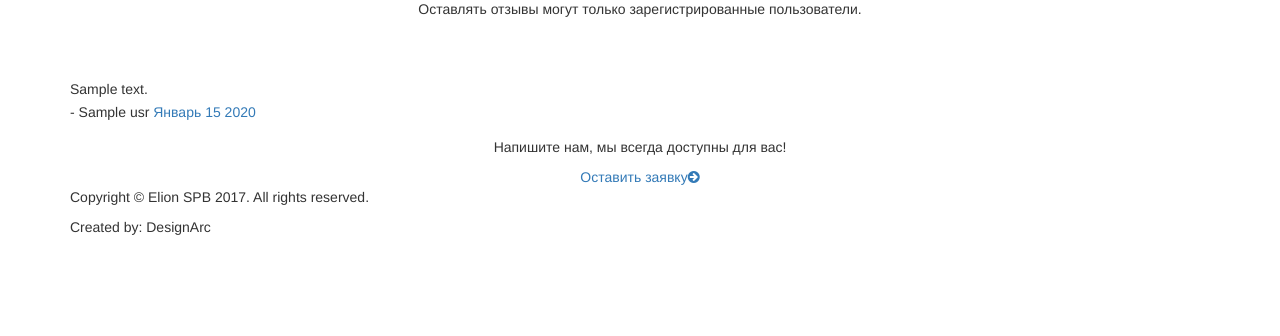
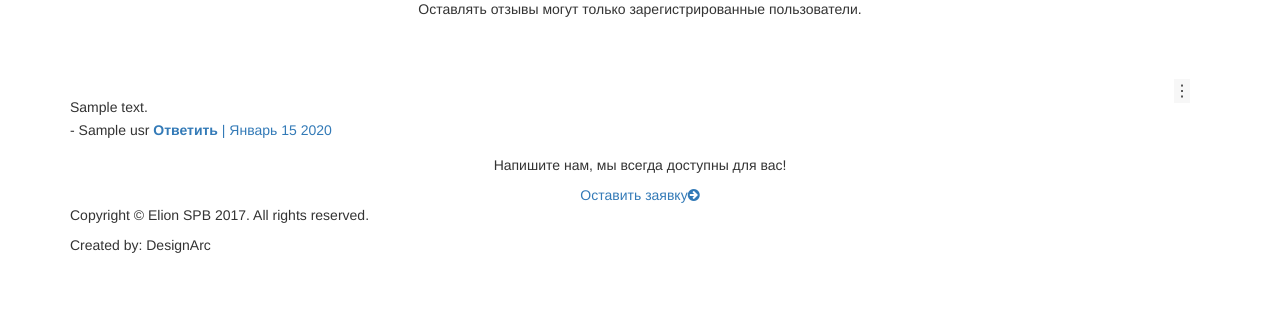
Before and after one commit to Nekr0bz/Elion, a Django app: template guestbook/templates/guestbook/index.html in a window 1280 px wide. Shown: the part 464-800 px from the top of the page. Run offline with Django 3.2, Linux system fonts and the light colour scheme; the template is opened without the code that fills it: most values are stand-ins (such as "Sample title", 1, 10 or a date in 2020); some libraries are stand-ins or nearby versions.

Commit message:
Добавлены кнопки для отзывов: "удалить", "изменить", "ответить".

```diff
--- /dev/null
+++ b/guestbook/static/guestbook/css/settings_review.css
@@ -0,0 +1,27 @@
+.three_dots{
+    padding-left: 0px;
+    padding-right: 0px;
+    border-width: 0px;
+    background-color: #f7f7f7;
+    font-size: 16px;
+    float: right;
+}
+
+.three_dots:focus{
+    outline-color: #f7f7f7;
+}
+
+.three_dots:hover{
+    color: grey;
+}
+
+.three_dots + ul{
+    position: static;
+    float: right;
+    font-size: 13px;
+    min-width: 130px;
+}
+
+.open > .dropdown-menu {
+    display: flex;
+}
--- a/guestbook/templates/guestbook/index.html
+++ b/guestbook/templates/guestbook/index.html
@@ -1,6 +1,11 @@
 {% extends "main/main.html" %}
 {% load staticfiles %}
 {% block title %}Отзывы{% endblock %}
+
+{% block add_css %}
+    <link href="{% static 'guestbook/css/settings_review.css' %}" rel="stylesheet">
+{% endblock %}
+
 {% block body_class %}faqs{% endblock %}
 
 {% block content %}
@@ -31,10 +36,20 @@
         {% for object in latest %}
             <br><br>
             <div class="quote-box dt" style="padding-bottom: 15px">
+                <div class="dropdown" >
+                    <button class="three_dots dropdown-toggle" data-toggle="dropdown" style="margin-right: 20px">
+                        <span>&#8942;</span>
+                    </button>
+                    <ul class="dropdown-menu">
+                        <li><a>Изменить</a></li>
+                        <li><a>Удалить</a></li>
+                    </ul>
+                </div>
                 <div class="quote-content dtc" >
-                    <p style="margin-bottom: 3px; padding-top: 0px">{{ object.text }}</p>
+                    <p style="margin-bottom: 3px; padding-top: 18px">{{ object.text }}</p>
                     <span class="name">- {{ object.usr.get_full_name }}</span>
-                    <span class="name" style="color: #337ab7; margin-top: 5px">{{ object.datetime|date:"F d o" }}</span>
+
+                    <span class="name" style="color: #337ab7; margin-top: 5px"><a href=""><b>Ответить</b></a> | {{ object.datetime|date:"F d o" }}</span>
                 </div>
             </div>
         {% endfor %}
```
